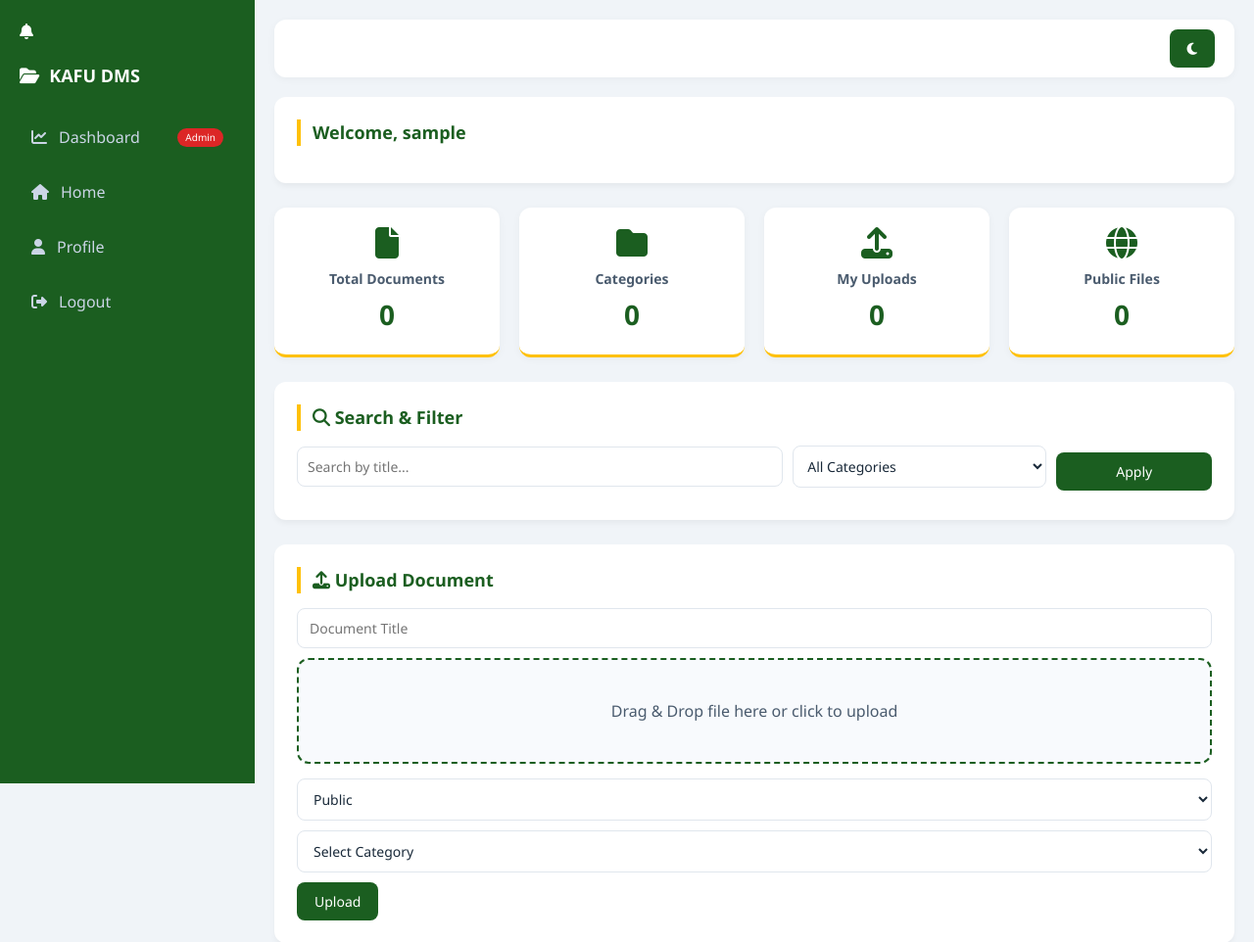
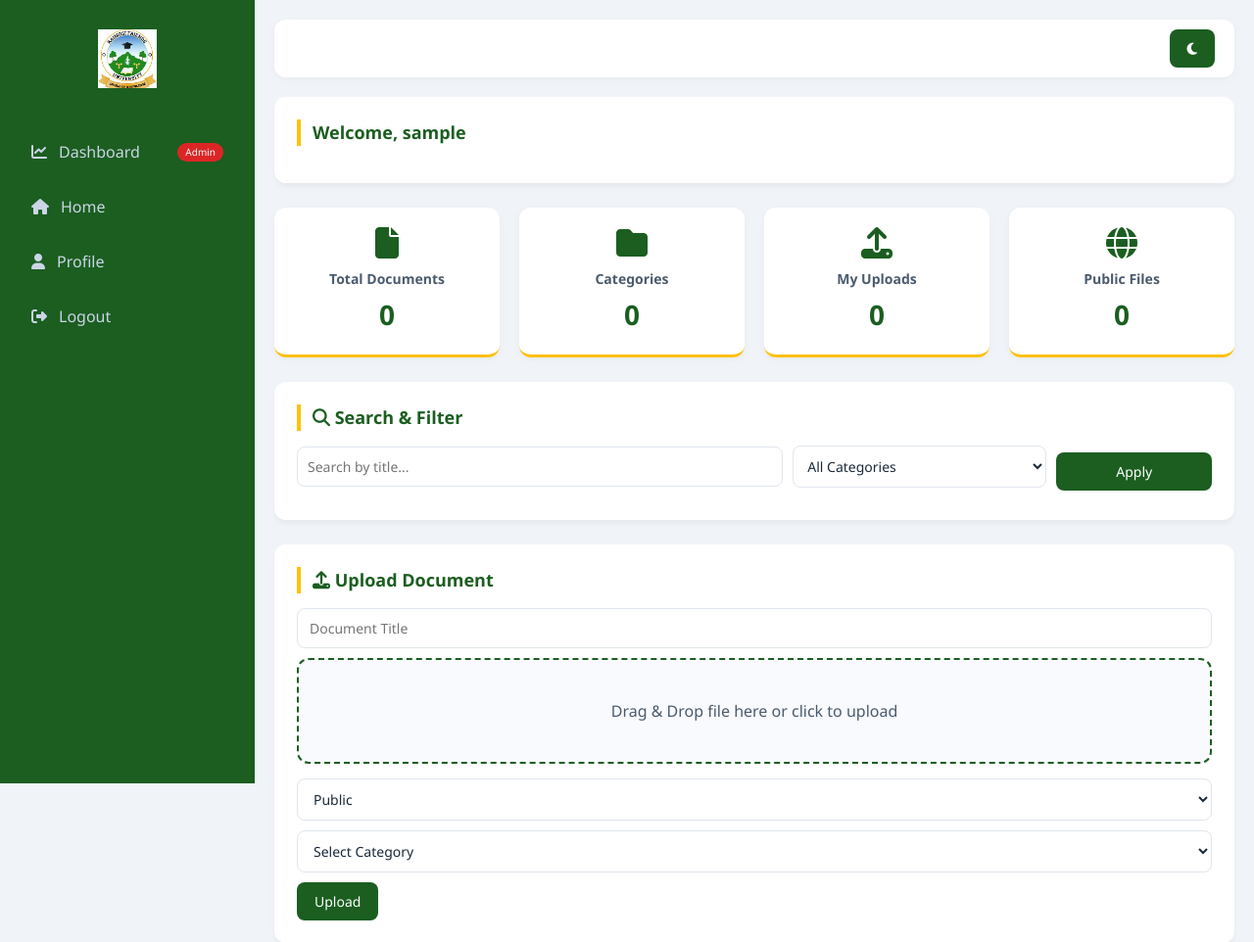
Before and after one commit to zablon105/kafu-dms-project, a Django app: page /home/ in a window 1280 px wide. Shown: the top 962 px of the page at 98% size. Run offline with Django 5.2, Linux system fonts and the light colour scheme; the visitor is signed in with stand-in values (Sample User, id 1); data comes from the database, SQL or seed files in the repository; data that the repository does not hold is empty.

Commit message:
Remove bell icon and KAFU DMS text, add school logo to sidebar

```diff
--- a/templates/base.html
+++ b/templates/base.html
@@ -8,7 +8,7 @@
 
 <title>KAFU DMS</title>
 
-<link rel="stylesheet" href="{% static 'css/dashboard.css' %}?v=11">
+<link rel="stylesheet" href="{% static 'css/dashboard.css' %}?v=12">
 <link rel="stylesheet" href="https://cdnjs.cloudflare.com/ajax/libs/font-awesome/6.5.0/css/all.min.css">
 <script src="https://cdn.jsdelivr.net/npm/chart.js"></script>
 
@@ -59,7 +59,20 @@
     .role-badge-sidebar.staff { background: #16a34a; }
     .role-badge-sidebar.student { background: #3b82f6; }
 
-    /* Hamburger Button - TOP LEFT CORNER (MOVED FROM BOTTOM-RIGHT) */
+    /* Logo in sidebar */
+    .sidebar-logo {
+        text-align: center;
+        margin-bottom: 25px;
+        padding: 10px 0;
+    }
+
+    .sidebar-logo-img {
+        width: 60px;
+        height: 60px;
+        object-fit: contain;
+    }
+
+    /* Hamburger Button - TOP LEFT CORNER */
     @media (max-width: 768px) {
         .hamburger-btn {
             display: flex !important;
@@ -142,30 +155,10 @@
 <!-- SIDEBAR -->
 <div class="sidebar" id="sidebar">
 
-    <div class="notification" style="position: relative; margin-bottom: 20px;">
-        <i class="fa-solid fa-bell" onclick="toggleNotifications()" style="cursor:pointer;"></i>
-        {% if notifications %}
-        <span id="notifCount" class="notif-count">
-            {{ notifications|length }}
-        </span>
-        {% endif %}
-        <div id="notifDropdown" class="notif-dropdown" style="display:none;">
-            {% if notifications %}
-                {% for notif in notifications %}
-                    <div class="notif-item">
-                        {{ notif.message }}
-                    </div>
-                {% endfor %}
-            {% else %}
-                <p class="empty">No notifications</p>
-            {% endif %}
-        </div>
+    <!-- School Logo instead of Bell and Text -->
+    <div class="sidebar-logo">
+        <img src="{% static 'images/kafu_logo.png' %}" alt="KAFU Logo" class="sidebar-logo-img">
     </div>
-
-    <h2>
-        <i class="fa-solid fa-folder-open"></i>
-        <span>KAFU DMS</span>
-    </h2>
 
     {% if is_admin %}
     <a href="{% url 'admin_dashboard' %}">
@@ -221,7 +214,7 @@
 
 </div>
 
-<!-- Hamburger Menu Button - NOW AT TOP LEFT CORNER -->
+<!-- Hamburger Menu Button - TOP LEFT CORNER -->
 <button class="hamburger-btn" id="hamburgerBtn" onclick="toggleMobileSidebar()">
     <i class="fa-solid fa-bars"></i>
 </button>
```
